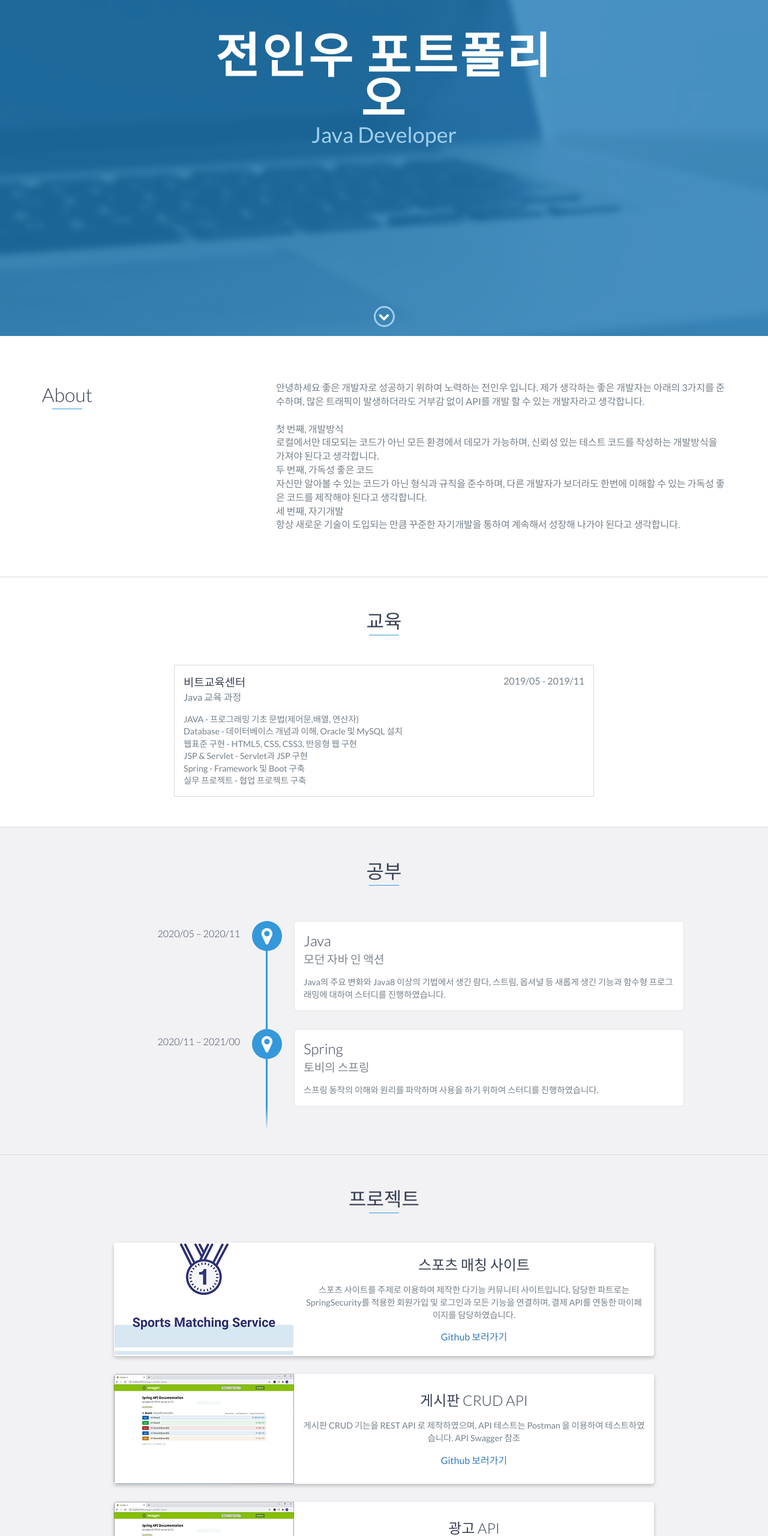
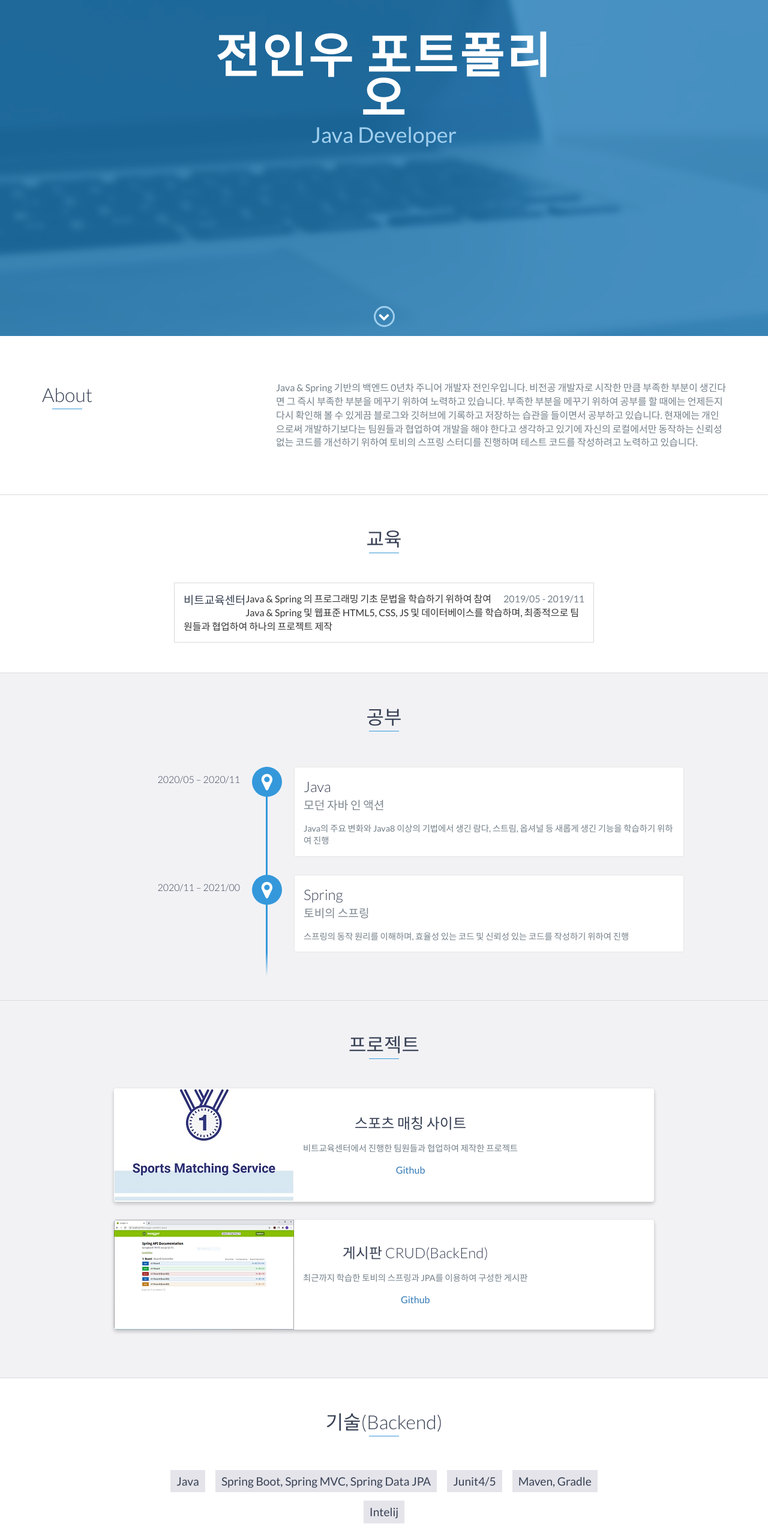
Before and after one commit to hodolee246/portfolio, a website: page index.html in a window 1280 px wide. Shown: the part 240-2800 px from the top of the page at 60% size. Drawn offline with nearby package versions, Linux system fonts and the light colour scheme.

Commit message:
Update index.html
index 내용 전체 수정

```diff
--- a/index.html
+++ b/index.html
@@ -68,20 +68,10 @@
                 </div>
                 <div class="col-md-8">
                     <p>
-                        안녕하세요 좋은 개발자로 성공하기 위하여 노력하는 전인우 입니다. 제가 생각하는 좋은 개발자는 아래의 3가지를 준수하며, 많은 트래픽이 발생하더라도 거부감 없이 API를 개발 할 수 있는 개발자라고 생각합니다.
-                        <br>
-                        <br>
-			첫 번째, 개발방식
-		        <br>
-			로컬에서만 데모되는 코드가 아닌 모든 환경에서 데모가 가능하며, 신뢰성 있는 테스트 코드를 작성하는 개발방식을 가져야 된다고 생각합니다.
-			<br>
-			두 번째, 가독성 좋은 코드
-		        <br>
-			자신만 알아볼 수 있는 코드가 아닌 형식과 규칙을 준수하며, 다른 개발자가 보더라도 한번에 이해할 수 있는 가독성 좋은 코드를 제작해야 된다고 생각합니다.
-			<br>
-			세 번째, 자기개발
-		        <br>
-			항상 새로운 기술이 도입되는 만큼 꾸준한 자기개발을 통하여 계속해서 성장해 나가야 된다고 생각합니다.
+                        Java & Spring 기반의 백엔드 0년차 주니어 개발자 전인우입니다.
+		비전공 개발자로 시작한 만큼 부족한 부분이 생긴다면 그 즉시 부족한 부분을 메꾸기 위하여 노력하고 있습니다.
+		부족한 부분을 메꾸기 위하여 공부를 할 때에는 언제든지 다시 확인해 볼 수 있게끔 블로그와 깃허브에 기록하고 저장하는 습관을 들이면서 공부하고 있습니다.
+		현재에는 개인으로써 개발하기보다는 팀원들과 협업하여 개발을 해야 한다고 생각하고 있기에 자신의 로컬에서만 동작하는 신뢰성 없는 코드를 개선하기 위하여 토비의 스프링 스터디를 진행하며 테스트 코드를 작성하려고 노력하고 있습니다.
                     </p>
                 </div>
             </div>
@@ -93,14 +83,9 @@
         <div class="education-block">
             <h3>비트교육센터</h3>
             <span class="education-date">2019/05 - 2019/11</span>
-            <h4>Java 교육 과정</h4>
-            <p>
-                JAVA	-	프로그래밍 기초 문법(제어문,배열, 연산자)<br>
-                Database	-	데이터베이스 개념과 이해, Oracle 및 MySQL 설치<br>
-                웹표준 구현	-	HTML5, CSS, CSS3, 반응형 웹 구현<br>
-                JSP & Servlet	-	Servlet과 JSP 구현<br>
-                Spring 	-	Framework 및 Boot 구축<br>
-                실무 프로젝트	-	협업 프로젝트 구축
+               Java & Spring 의 프로그래밍 기초 문법을 학습하기 위하여 참여
+               <br>
+	   Java & Spring 및 웹표준 HTML5, CSS, JS 및 데이터베이스를 학습하며, 최종적으로 팀원들과 협업하여 하나의 프로젝트 제작
             </p>
         </div>
         <!-- End .education-block -->
@@ -113,14 +98,14 @@
                 <h3>Java</h3>
                 <h4>모던 자바 인 액션</h4>
                 <p>
-                    Java의 주요 변화와 Java8 이상의 기법에서 생긴 람다, 스트림, 옵셔널 등 새롭게 생긴 기능과 함수형 프로그래밍에 대하여 스터디를 진행하였습니다.
+                    Java의 주요 변화와 Java8 이상의 기법에서 생긴 람다, 스트림, 옵셔널 등 새롭게 생긴 기능을 학습하기 위하여 진행
                 </p>
             </div>
             <div data-date="2020/11 – 2021/00">
                 <h3>Spring</h3>
                 <h4>토비의 스프링</h4>
                 <p>
-                    스프링 동작의 이해와 원리를 파악하며 사용을 하기 위하여 스터디를 진행하였습니다.
+                    스프링의 동작 원리를 이해하며, 효율성 있는 코드 및 신뢰성 있는 코드를 작성하기 위하여 진행
                 </p>
             </div>
         </div>
@@ -138,9 +123,9 @@
                     <div class="project-info">
                         <h3>스포츠 매칭 사이트</h3>
                         <p>
-                            스포츠 사이트를 주제로 이용하여 제작한 다기능 커뮤니티 사이트입니다. 담당한 파트로는 SpringSecurity를 적용한 회원가입 및 로그인과 모든 기능을 연결하며, 결제 API를 연동한 마이페이지를 담당하였습니다.
+                            비트교육센터에서 진행한 팀원들과 협업하여 제작한 프로젝트
                         </p>
-                        <a href="https://github.com/hodolee246/finalPro">Github 보러가기</a>
+                        <a href="https://github.com/hodolee246/finalPro">Github</a>
                     </div>
                     <!-- End .project-info -->
                 </div>
@@ -150,25 +135,11 @@
                     </div>
                     <!-- End .project-image -->
                     <div class="project-info">
-                        <h3>게시판 CRUD API</h3>
+                        <h3>게시판 CRUD(BackEnd)</h3>
                         <p>
-                            게시판 CRUD 기는을 REST API 로 제작하였으며, API 테스트는 Postman 을 이용하여 테스트하였습니다. API Swagger 참조
+                            최근까지 학습한 토비의 스프링과 JPA를 이용하여 구성한 게시판
                         </p>
-                        <a href="https://github.com/hodolee246/boardAPI">Github 보러가기</a>
-                    </div>
-                    <!-- End .project-info -->
-                </div>
-		<div class="project shadow-large">
-                    <div class="project-image">
-                        <img src="images/SWAGGER_LOGO.PNG" />
-                    </div>
-                    <!-- End .project-image -->
-                    <div class="project-info">
-                        <h3>광고 API</h3>
-                        <p>
-                            광고 조회, 생성기능을 REST API 로 제작하였으며, API 테스트는 Postman 을 이용하여 테스트하였습니다. API Swagger 참조
-                        </p>
-                        <a href="https://github.com/hodolee246/AdsAPI">Github 보러가기</a>
+                        <a href="https://github.com/hodolee246/JeonInWoo">Github</a>
                     </div>
                     <!-- End .project-info -->
                 </div>
@@ -178,17 +149,13 @@
     </div>
     <!-- End #projects -->
     <div id="skills">
-        <h2 class="heading">기술</h2>
+        <h2 class="heading">기술(Backend)</h2>
         <ul>
-            <li>JavaScript</li>
-            <li>HTML5</li>
-            <li>CSS</li>
             <li>Java</li>
-            <li>Spring</li>
-            <li>Spring Boot</li>
-            <li>Git</li>
-            <li>Oracle</li>
-            <li>MySQL</li>
+            <li>Spring Boot, Spring MVC, Spring Data JPA</li>
+	<li>Junit4/5</li>
+	<li>Maven, Gradle</li>
+	<li>Intelij</li>
         </ul>
     </div>
     <!-- End #skills -->
```
